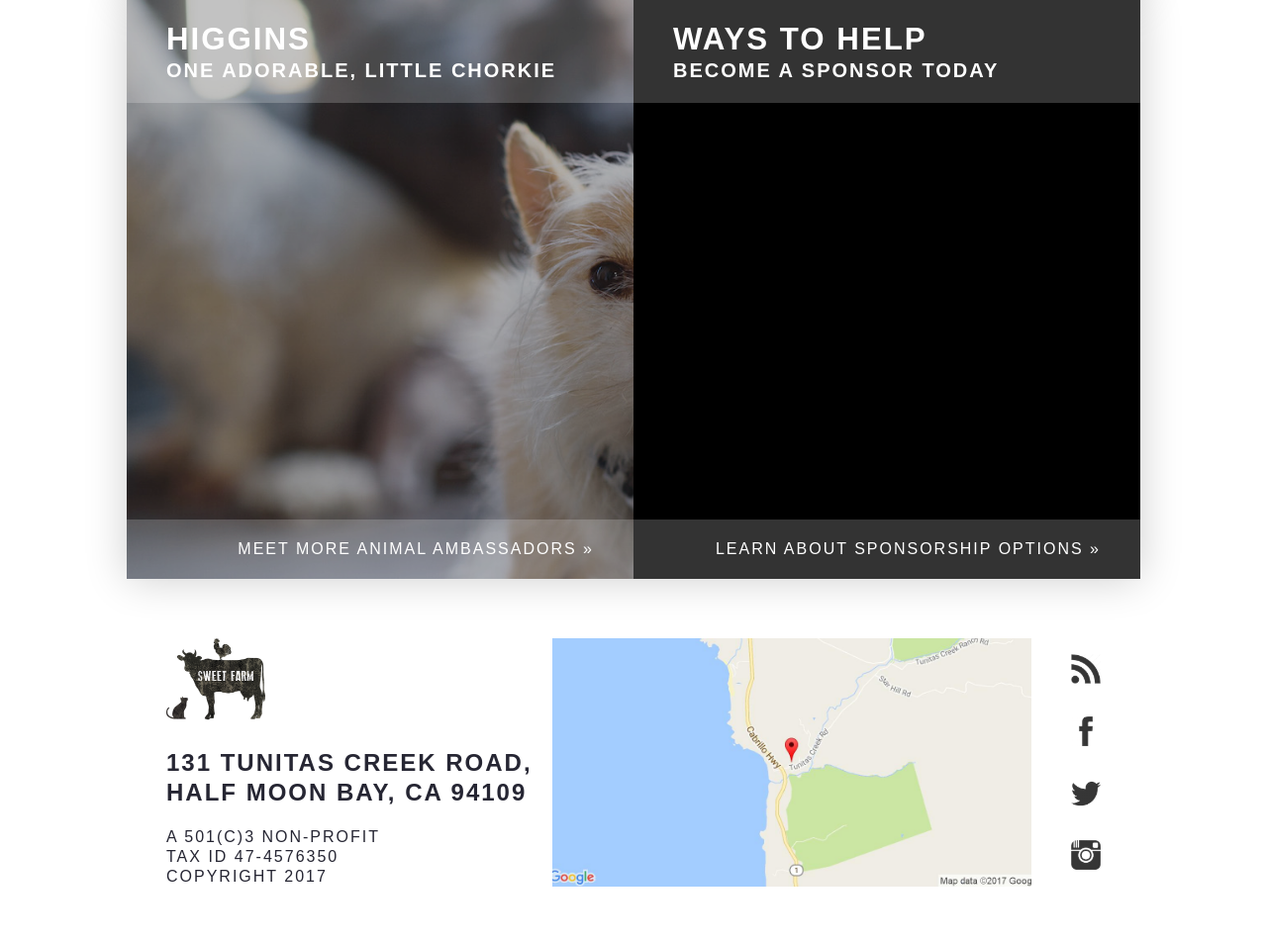
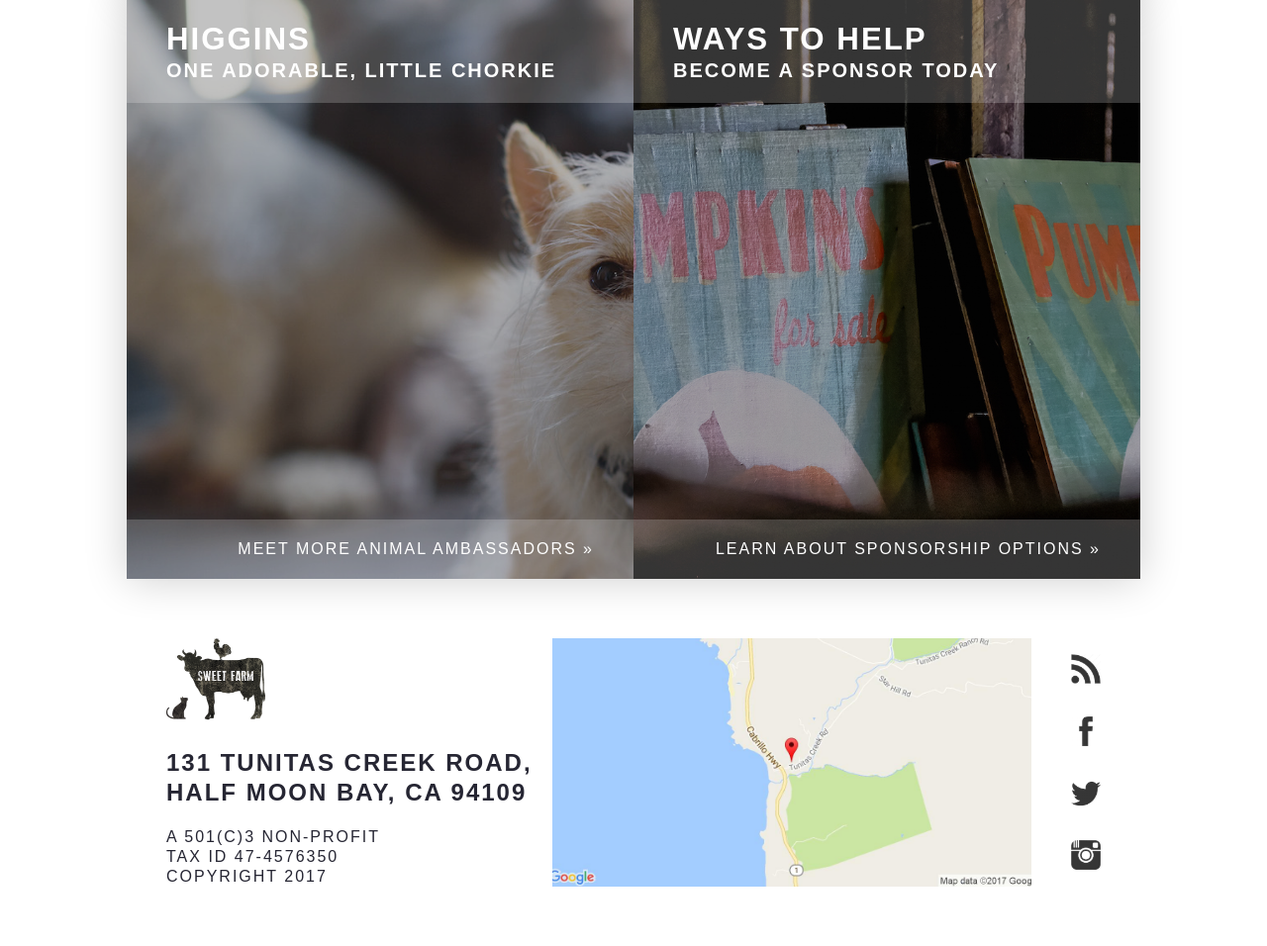
Before and after one commit to sweetfarm/sweetfarm.org, a Jekyll site: the page built from index.html, in a window 1280 px wide. Shown: the part 1350-2306 px from the top of the page at 99% size. Built offline with Jekyll 4.4.1, drawn with Linux system fonts in a browser that asks for light colours; some web fonts are replaced.

Commit message:
html updates

```diff
--- a/contact/index.html
+++ b/contact/index.html
@@ -5,7 +5,6 @@ image: /img/nate-with-sheep.jpg
 css: /css/contact.css
 ---
 
-<div class="text-content">
 
 <h5>Contact Information</h5>
 
@@ -28,5 +27,3 @@ css: /css/contact.css
 <p>
 Sweet Farm will be regularly open for monthly open houses starting in Spring 2017. Keep an eye on our Facebook page for information on dates and times. The Sweet Farm team, including all of Sweet Farm Animal Ambassadors, look forward to welcoming visitors and volunteers alike to share in the farm experience and joy of being around these wonderful creatures.
 </p>
-
-</div>
--- a/index.html
+++ b/index.html
@@ -30,7 +30,7 @@ css: /css/index.css
 		href=resident_url image=resident.image size='half'
 		alt_text='Meet more animal ambassadors &raquo;' alt_href='/residents' %}
 
-	{% assign getinvolved = (site.pages | where: "title" , "Get Involved" | first) %}
+	{% assign getinvolved = (site.pages | where: "title" , "Become A Member" | first) %}
 	{% include article.html header='ways to help' subheader='Become a sponsor today'
 		href='/get-involved' image=getinvolved.image size='half'
 		alt_text='Learn about sponsorship options &raquo;' alt_href='/get-involved' %}
```
Lines whose indentation alone changed are shown as unchanged.
